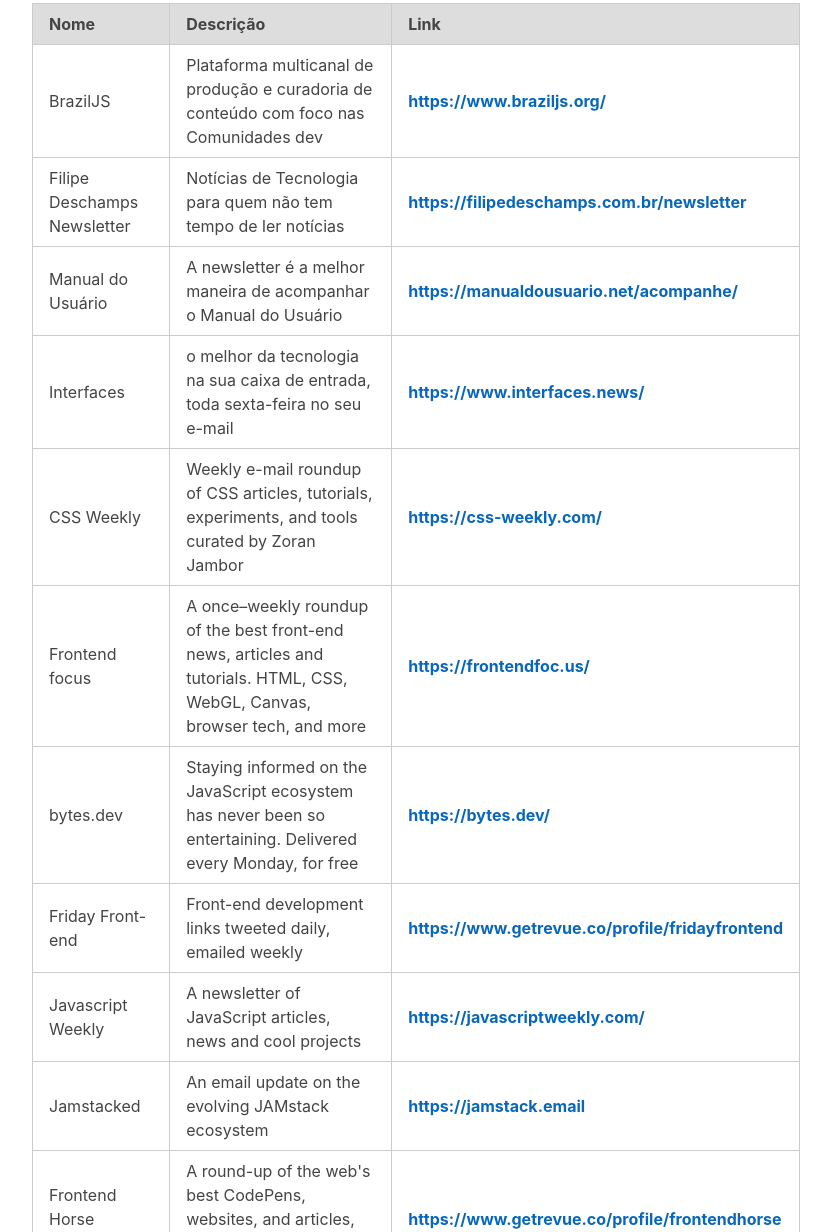
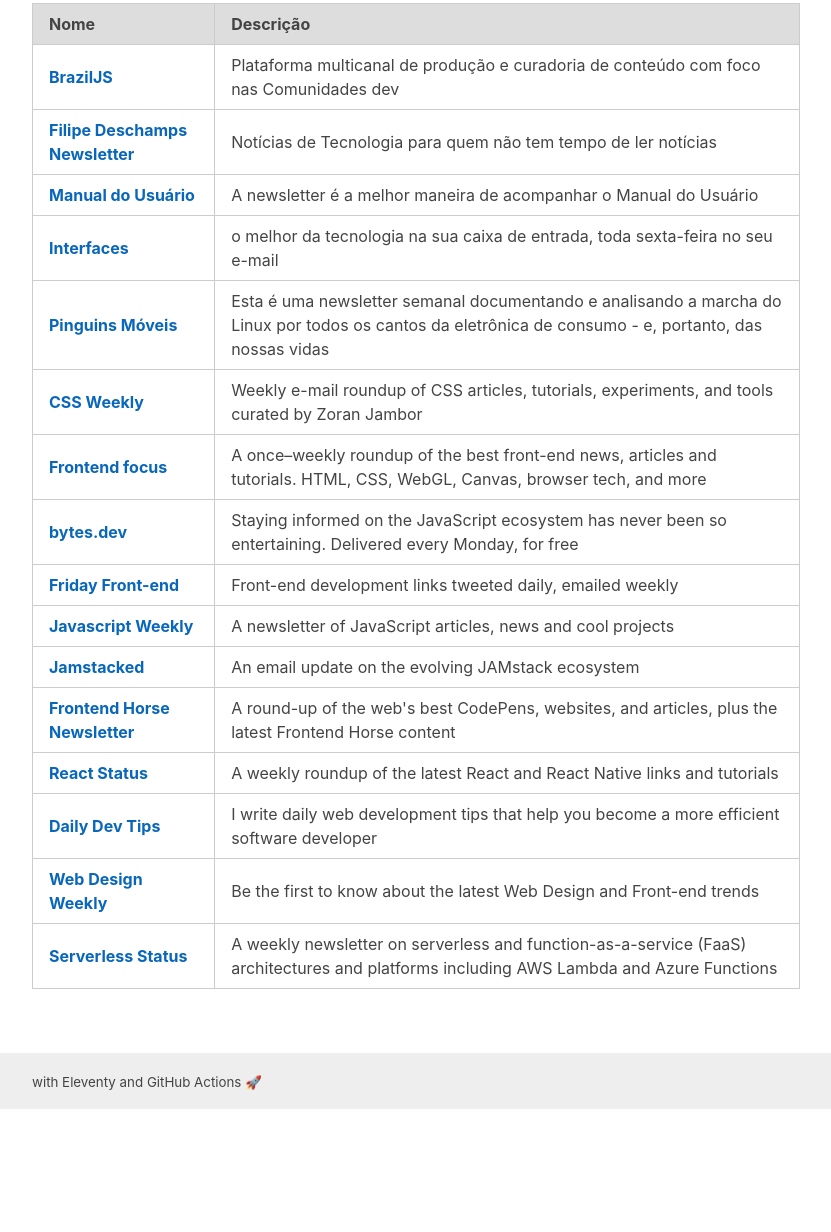
Before and after one commit to tcelestino/bloco-de-notas, an Eleventy site: page posts/2022/newsletters-ti-desenvolvimento.md in a window 1280 px wide. Shown: the part 314-1546 px from the top of the page, without its empty margins (224-1055 px from the left). After the commit the page ends 1423 px from the top, so only its background shows below. Built offline with nearby package versions, Linux system fonts and the light colour scheme; Eleventy itself is replaced by a stand-in of ours; files that its build step writes are made by us from their sources.

Commit message:
docs: update list

```diff
--- a/posts/2022/newsletters-ti-desenvolvimento.md
+++ b/posts/2022/newsletters-ti-desenvolvimento.md
@@ -1,23 +1,26 @@
 ---
 layout: post
 title: "Newsletters sobre tecnologias e desenvolvimento"
-date: 2022-01-14
+date: 2022-01-15
 ---
 
 Todas as newsletters abaixo são gratuitas!
 
-| Nome             |  Descrição | Link  |
-|------------------|------------|-------|
-|BrazilJS          |  Plataforma multicanal de produção e curadoria de conteúdo com foco nas Comunidades dev |  [https://www.braziljs.org/](https://www.braziljs.org/)  |
-|Filipe Deschamps Newsletter |  Notícias de Tecnologia para quem não tem tempo de ler notícias |  [https://filipedeschamps.com.br/newsletter](https://filipedeschamps.com.br/newsletter)  |
-|Manual do Usuário | A newsletter é a melhor maneira de acompanhar o Manual do Usuário |  [https://manualdousuario.net/acompanhe/](https://manualdousuario.net/acompanhe/)  |
-|Interfaces | o melhor da tecnologia na sua caixa de entrada, toda sexta-feira no seu e-mail |  [https://www.interfaces.news/](https://www.interfaces.news/)  |
-|CSS Weekly        | Weekly e-mail roundup of CSS articles, tutorials, experiments, and tools curated by Zoran Jambor |  [https://css-weekly.com/](https://css-weekly.com/)  |
-|Frontend focus    | A once–weekly roundup of the best front-end news, articles and tutorials. HTML, CSS, WebGL, Canvas, browser tech, and more |  [https://frontendfoc.us/](https://frontendfoc.us/) |
-|bytes.dev         | Staying informed on the JavaScript ecosystem has never been so entertaining. Delivered every Monday, for free |  [https://bytes.dev/](https://bytes.dev/?x=478660080&ck_subscriber_id=478660080) |
-|Friday Front-end  | Front-end development links tweeted daily, emailed weekly | [https://www.getrevue.co/profile/fridayfrontend](https://www.getrevue.co/profile/fridayfrontend)  |
-|Javascript Weekly | A newsletter of JavaScript articles, news and cool projects |  [https://javascriptweekly.com/](https://javascriptweekly.com/)  |
-|Jamstacked        | An email update on the evolving JAMstack ecosystem | [https://jamstack.email](https://jamstack.email) |
-|Frontend Horse Newsletter   | A round-up of the web's best CodePens, websites, and articles, plus the latest Frontend Horse content | [https://www.getrevue.co/profile/frontendhorse](https://www.getrevue.co/profile/frontendhorse) |
-| React Status     | A weekly roundup of the latest React and React Native links and tutorials | [https://react.statuscode.com/](https://react.statuscode.com/) |
-| Daily Dev Tips  | I write daily web development tips that help you become a more efficient software developer | [https://daily-dev-tips.com/](https://daily-dev-tips.com/) |
+| Nome             |  Descrição |
+|------------------|------------|
+|[BrazilJS](https://www.braziljs.org/) | Plataforma multicanal de produção e curadoria de conteúdo com foco nas Comunidades dev |  [https://www.braziljs.org/] |
+|[Filipe Deschamps Newsletter](https://filipedeschamps.com.br/newsletter) | Notícias de Tecnologia para quem não tem tempo de ler notícias |
+|[Manual do Usuário](https://manualdousuario.net/acompanhe/) | A newsletter é a melhor maneira de acompanhar o Manual do Usuário |
+|[Interfaces](https://www.interfaces.news/) | o melhor da tecnologia na sua caixa de entrada, toda sexta-feira no seu e-mail |
+|[Pinguins Móveis](https://buttondown.email/pinguinsmoveis) | Esta é uma newsletter semanal documentando e analisando a marcha do Linux por todos os cantos da eletrônica de consumo - e, portanto, das nossas vidas |
+|[CSS Weekly](https://css-weekly.com/) | Weekly e-mail roundup of CSS articles, tutorials, experiments, and tools curated by Zoran Jambor |
+|[Frontend focus](https://frontendfoc.us/) | A once–weekly roundup of the best front-end news, articles and tutorials. HTML, CSS, WebGL, Canvas, browser tech, and more |
+|[bytes.dev](https://bytes.dev/?x=478660080&ck_subscriber_id=478660080) | Staying informed on the JavaScript ecosystem has never been so entertaining. Delivered every Monday, for free |
+|[Friday Front-end](https://www.getrevue.co/profile/fridayfrontend) | Front-end development links tweeted daily, emailed weekly |
+|[Javascript Weekly](https://javascriptweekly.com/) | A newsletter of JavaScript articles, news and cool projects |
+|[Jamstacked](https://jamstack.email) | An email update on the evolving JAMstack ecosystem |
+|[Frontend Horse Newsletter](https://www.getrevue.co/profile/frontendhorse) | A round-up of the web's best CodePens, websites, and articles, plus the latest Frontend Horse content |
+|[React Status](https://react.statuscode.com/) | A weekly roundup of the latest React and React Native links and tutorials |
+|[Daily Dev Tips](https://daily-dev-tips.com/) | I write daily web development tips that help you become a more efficient software developer |
+|[Web Design Weekly](https://web-design-weekly.com/) | Be the first to know about the latest Web Design and Front-end trends  |
+|[Serverless Status](https://serverless.email/) | A weekly newsletter on serverless and function-as-a-service (FaaS) architectures and platforms including AWS Lambda and Azure Functions |
```
